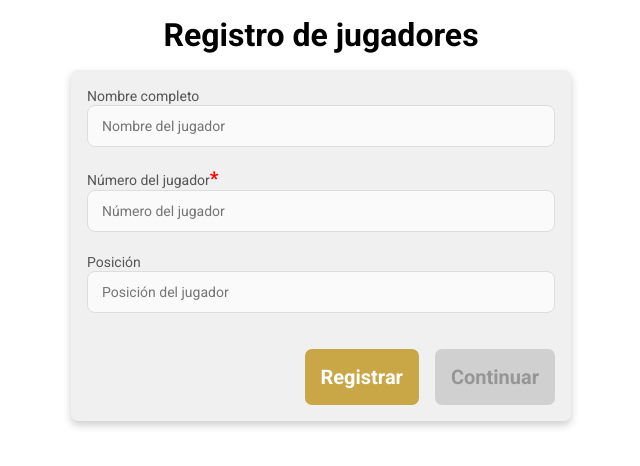
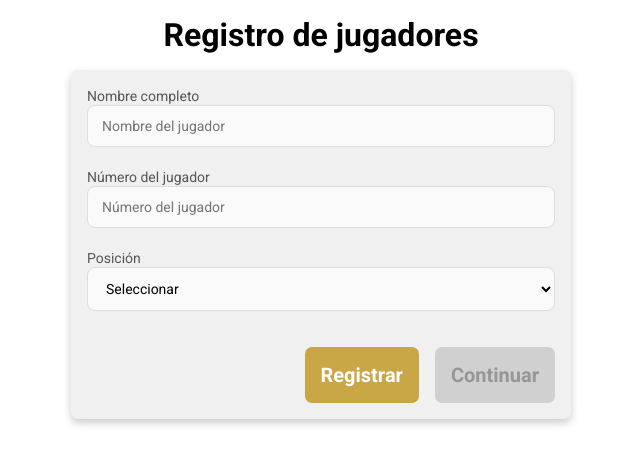
Before and after one commit to andrescacla/voley, a React (Vite) app: page /voley/register in a window 1280 px wide. Shown: the top 466 px of the page, without its empty margins (319-959 px from the left). Built offline with nearby package versions, Linux system fonts and the light colour scheme.

Commit message:
add validation manual with formik

```diff
--- a/src/locales/es/traslation.json
+++ b/src/locales/es/traslation.json
@@ -13,6 +13,15 @@
     "position": "Posición",
     "number": "Número del jugador",
     "team": "Equipo",
-    "submit": "Registrar jugador"
+    "submit": "Registrar jugador",
+    "inputError": "Este campo es obligatorio",
+    "minError": "El nombre debe tener mas de 3 caracteres",
+    "maxError": "El nombre no puede tener mas de 40 caracteres",
+    "numberError": "El número del jugador debe ser un número entre 1 y 99",
+    "setter": "Armador",
+    "opposite": "Opuesto",
+    "outside": "Extremo",
+    "middle": "Central",
+    "libero": "Libero"
   }
 }
--- a/src/pages/RegisterPage.tsx
+++ b/src/pages/RegisterPage.tsx
@@ -1,9 +1,10 @@
 import register from '../styles/register.module.css'
-import { useForm } from '../hooks/useForm'
+// import { useForm } from '../hooks/useForm'
 import { useDataContext } from '../hooks/useData'
 import { InitialForm } from '../interface/player.interface'
 import { useNavigate } from 'react-router'
 import { useTranslation } from 'react-i18next'
+import { FormikErrors, useFormik } from 'formik'
 
 export interface PlayerActions {
     id: number,
@@ -12,12 +13,36 @@ export interface PlayerActions {
 export const RegisterPage = () => {
     const { t } = useTranslation('', { keyPrefix: 'register' })
     const navigate = useNavigate()
-    const { onInputChange, formState } = useForm<InitialForm>({ player: '', number: '', position: '' })
-    const { player, number, position } = formState
     const { data, setPlayer } = useDataContext()
-    const { players } = data
-    const onSavePlayer = (e: React.FormEvent<HTMLFormElement>) => {
-        e.preventDefault()
+
+    const validate = ({number, player, position}: InitialForm) => {
+        const errors: FormikErrors<InitialForm> = {}
+        if (!player) {
+            errors.player = t('inputError')
+        }else if (player.length < 3) {
+            errors.player = t('minError')
+        }else if (player.length > 40) {
+            errors.player = t('maxError')
+        }
+        if (!number) {
+            errors.number = t('inputError')
+        }else if (number.length > 0 && number.length > 2) {
+            errors.number = t('numberError')
+        }
+        if (!position) {
+            errors.position = t('inputError')
+        }
+        console.log(errors)
+        return errors
+    }
+    const { values, errors, touched, handleChange, handleSubmit, handleBlur } = useFormik({
+        initialValues: {
+            player: '',
+            number: '',
+            position: ''
+        },
+        onSubmit: (values) => {
+            console.log(values)
             setPlayer({
                 id: Date.now(),
                 name: player,
@@ -25,7 +50,17 @@ export const RegisterPage = () => {
                 number,
                 position
             })
-    }
+        },
+        validate
+    })
+    // const { onInputChange, formState } = useForm<InitialForm>({ player: '', number: '', position: '' })
+    const { player, number, position } = values
+    const { players } = data
+
+    // const onSavePlayer = (e: React.FormEvent<HTMLFormElement>) => {
+    //     e.preventDefault()
+
+    // }
 
     const onContinue = () => {
         navigate('/collects-statistics')
@@ -36,9 +71,9 @@ export const RegisterPage = () => {
         <>
             <h1 className={register.title}>{t('title')} </h1>
             <section className={register.section_register}>
-                <form onSubmit={onSavePlayer} className={register.form_register}>
+                <form noValidate onSubmit={handleSubmit} className={register.form_register}>
                     <div className={register.form_control}>
-                        <label>
+                        <label htmlFor='player'>
                             {t('fullname')}
                         </label>
                         <input
@@ -47,39 +82,57 @@ export const RegisterPage = () => {
                             className={register.input_player}
                             name='player'
                             value={player}
-                            onChange={onInputChange}
+                            onChange={handleChange}
+                            onBlur={handleBlur}
 
                         />
+                        {
+                           touched.player && errors.player && <span className={register.error}>{errors.player}</span>
+                        }
                     </div>
                     <div className={register.form_control}>
-                        <label>
+                        <label htmlFor='number'>
                             {t('number')}
-                            <strong>*</strong>
                         </label>
                         <input
                             type="text"
                             placeholder='Número del jugador'
-                            className={register.input_player}
+                            className={`${register.input_player}`}
                             name='number'
                             value={number}
-                            onChange={onInputChange}
-                            required
+                            onChange={handleChange}
+                            onBlur={handleBlur}
+                            pattern='[0-9]*'
+                            maxLength={2}
 
                         />
+                        {
+                          touched.number && errors.number && <span className={register.error}>{errors.number}</span>
+                        }
 
                     </div>
                     <div className={register.form_control}>
-                        <label>
+                        <label htmlFor='position'>
                             {t('position')}
                         </label>
-                        <input
-                            type="text"
-                            placeholder='Posición del jugador'
+                        <select
+                            name="position"
+                            id="position_voley"
                             className={register.input_player}
-                            name='position'
                             value={position}
-                            onChange={onInputChange}
-                        />
+                            onChange={handleChange}
+                            onBlur={handleBlur}
+                        >
+                            <option value="0">Seleccionar</option>
+                            <option value="3">{t('setter')}</option>
+                            <option value="1">{t('middle')}</option>
+                            <option value="2">{t('opposite')}</option>
+                            <option value="5">{t('outside')}</option>
+                            <option value="4">{t('libero')}</option>
+                        </select>
+                        {
+                           touched.position && errors.position && <span className={register.error}>{errors.position}</span>
+                        }
 
                     </div>
                     {/* <div className={register.form_control}>
--- a/src/styles/register.module.css
+++ b/src/styles/register.module.css
@@ -104,3 +104,12 @@
     color: red;
     font-size: 1.2rem;
 }
+.form_control span {
+    color: red;
+    font-size: 0.7rem;
+}
+
+.input_error{
+    border: 1px solid red;
+    background-color: #fdd;
+}
```
Lines whose indentation alone changed are shown as unchanged.
